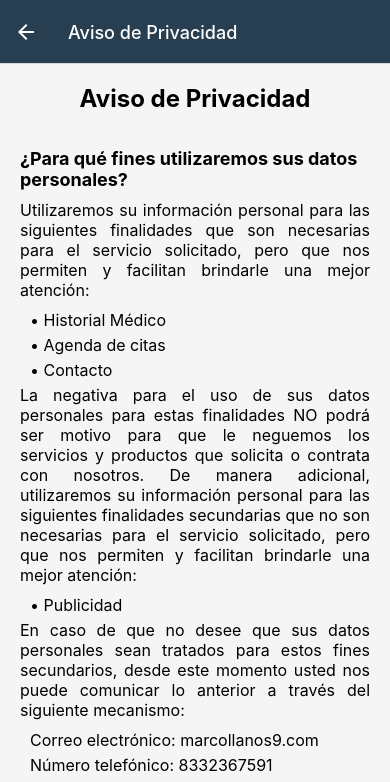
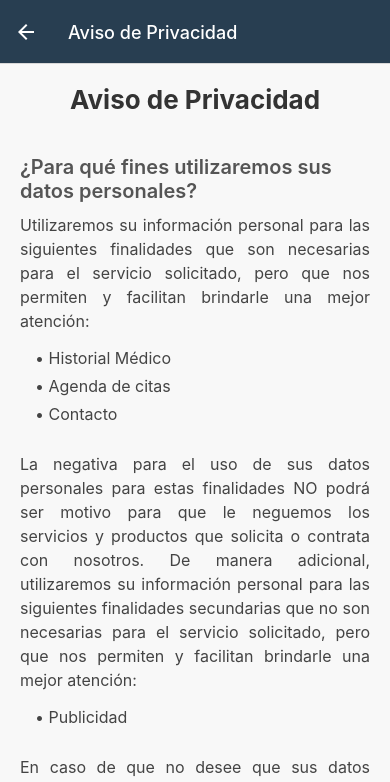
Before and after one commit to CarlosMeyer400400/ClinicaDentalApp-, a React Native app: screen /AvisoPrivacidad in a window 390 px wide. Shown: the top 782 px of the page. Built offline with nearby package versions, Linux system fonts and the light colour scheme; what @stripe/stripe-react-native would draw is missing.

Commit message:
Interfaz_Completada

```diff
--- a/src/screens/Aviso de Privacidad.js
+++ b/src/screens/Aviso de Privacidad.js
@@ -10,32 +10,42 @@ const AvisoPrivacidad = () => {
       <Text style={styles.text}>
         Utilizaremos su información personal para las siguientes finalidades que son necesarias para el servicio solicitado, pero que nos permiten y facilitan brindarle una mejor atención:
       </Text>
+      <View style={styles.list}>
         <Text style={styles.bullet}>• Historial Médico</Text>
         <Text style={styles.bullet}>• Agenda de citas</Text>
         <Text style={styles.bullet}>• Contacto</Text>
+      </View>
 
       <Text style={styles.text}>
         La negativa para el uso de sus datos personales para estas finalidades NO podrá ser motivo para que le neguemos los servicios y productos que solicita o contrata con nosotros. De manera adicional, utilizaremos su información personal para las siguientes finalidades secundarias que no son necesarias para el servicio solicitado, pero que nos permiten y facilitan brindarle una mejor atención:
       </Text>
+      <View style={styles.list}>
         <Text style={styles.bullet}>• Publicidad</Text>
+      </View>
 
       <Text style={styles.text}>
         En caso de que no desee que sus datos personales sean tratados para estos fines secundarios, desde este momento usted nos puede comunicar lo anterior a través del siguiente mecanismo:
       </Text>
+      <View style={styles.list}>
         <Text style={styles.bullet}>Correo electrónico: marcollanos9.com</Text>
         <Text style={styles.bullet}>Número telefónico: 8332367591</Text>
+      </View>
 
       <Text style={styles.subtitle}>¿Qué datos personales utilizaremos para estos fines?</Text>
       <Text style={styles.text}>
         Para llevar a cabo las finalidades descritas en el presente aviso de privacidad, utilizaremos los siguientes datos personales:
       </Text>
+      <View style={styles.list}>
         <Text style={styles.bullet}>• Datos de identificación</Text>
         <Text style={styles.bullet}>• Datos de contacto</Text>
+      </View>
 
       <Text style={styles.text}>
         Además de los datos personales mencionados anteriormente, para las finalidades informadas en el presente Aviso de Privacidad utilizaremos los siguientes datos personales considerados como sensibles, que requieren de especial protección:
       </Text>
+      <View style={styles.list}>
         <Text style={styles.bullet}>• Datos dentales (historial clínico dental, enfermedades o padecimientos previos o crónicos, entre otros)</Text>
+      </View>
 
       <Text style={styles.subtitle}>¿Cómo puede acceder, rectificar o cancelar sus datos personales, u oponerse a su uso?</Text>
       <Text style={styles.text}>
@@ -46,9 +56,11 @@ const AvisoPrivacidad = () => {
       <Text style={styles.text}>
         Para limitar el uso o divulgación de su información personal, le ofrecemos los siguientes medios:
       </Text>
+      <View style={styles.list}>
         <Text style={styles.bullet}>• Enviando un correo a la dirección: marcollanos9.com</Text>
         <Text style={styles.bullet}>• Realizando una llamada al 8332367591</Text>
         <Text style={styles.bullet}>• Acudiendo directamente al consultorio dental</Text>
+      </View>
 
       <Text style={styles.subtitle}>¿Cómo puede conocer los cambios en este aviso de privacidad?</Text>
       <Text style={styles.text}>
@@ -62,29 +74,37 @@ const styles = StyleSheet.create({
   container: {
     flex: 1,
     padding: 20,
-    backgroundColor: '#f5f5f5',
+    backgroundColor: '#F8F8F8',
   },
   title: {
-    fontSize: 24,
+    fontSize: 26,
     fontWeight: 'bold',
     textAlign: 'center',
     marginBottom: 20,
+    color: '#333',
   },
   subtitle: {
-    fontSize: 18,
-    fontWeight: 'bold',
-    marginTop: 15,
+    fontSize: 20,
+    fontWeight: '600',
+    marginTop: 20,
     marginBottom: 10,
+    color: '#555',
   },
   text: {
     fontSize: 16,
-    marginBottom: 10,
+    lineHeight: 24,
+    marginBottom: 15,
+    color: '#444',
     textAlign: 'justify',
+  },
+  list: {
+    paddingLeft: 15,
+    marginBottom: 20,
   },
   bullet: {
     fontSize: 16,
-    marginLeft: 10,
-    marginBottom: 5,
+    marginBottom: 8,
+    color: '#444',
   },
 });
 
```
Lines whose indentation alone changed are shown as unchanged.
